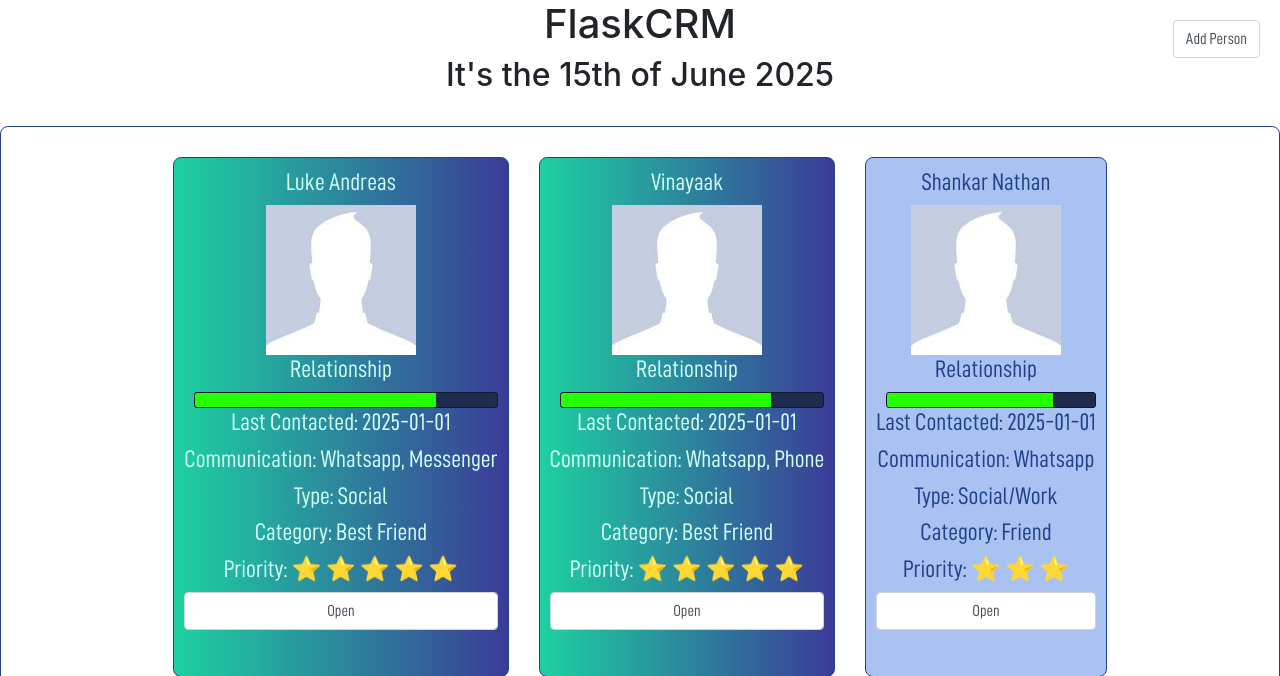
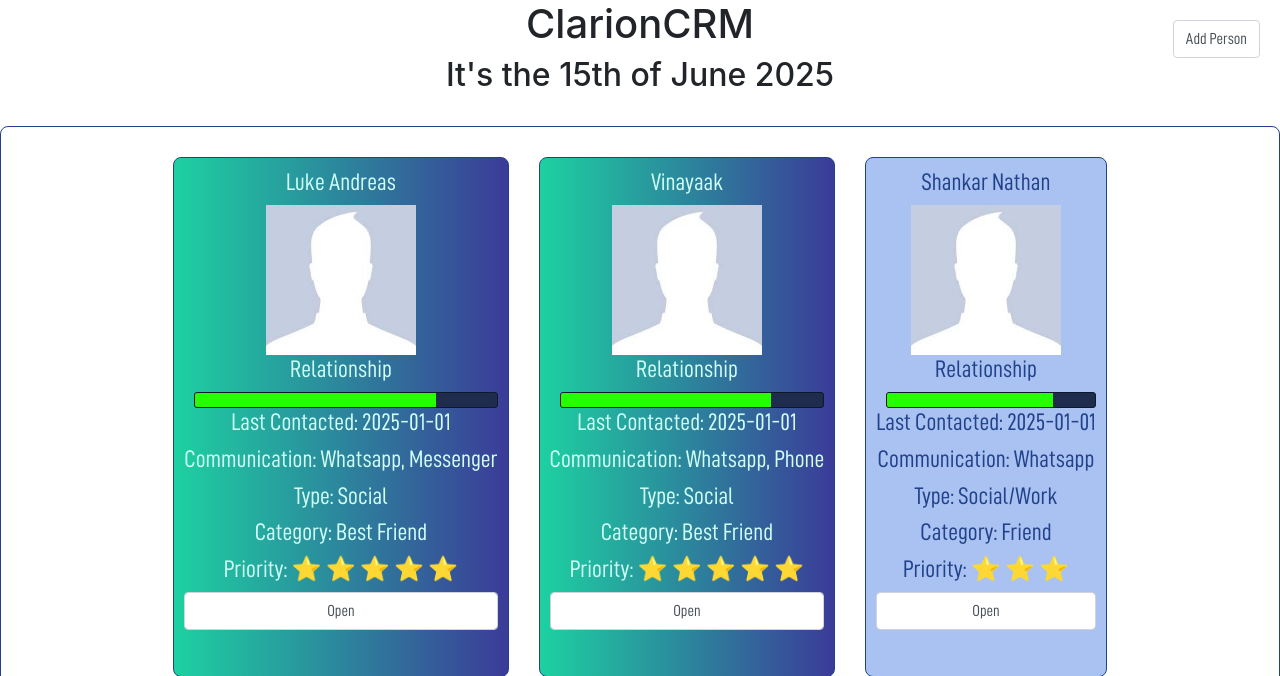
Before and after one commit to Fhy40/clarionCRM, a Flask app: page / in a window 1280 px wide. Shown: the top 676 px of the page. Run offline with Flask 3, Linux system fonts and the light colour scheme; data comes from the database, SQL or seed files in the repository.

Commit message:
First initial push2

```diff
--- a/templates/index.html
+++ b/templates/index.html
@@ -5,7 +5,7 @@
 {% endblock %}
 
 {% block body %}
-<h1 style="text-align: center">FlaskCRM</h1>
+<h1 style="text-align: center">ClarionCRM</h1>
 <h2 id="dateintro" style="text-align: center">It's the 14th of June 2025</h2>
 <div class="top-right-button">
     <a href="/addperson"><button class="form-control">Add Person</button></a>
```
Also changed, not shown: static/assets/pic/RA3_Apocalypse_Tank.webp (added), static/assets/pic/RA3_Guardian_Tank.webp (added), static/assets/pic/RA3_Mecha_Tengu.webp (added), static/assets/pic/RA3_Tsunami_Tank.webp (added), static/fonts/D-DINCondensed.otf (added), static/fonts/DINCondB.ttf (added), 1 other file.
